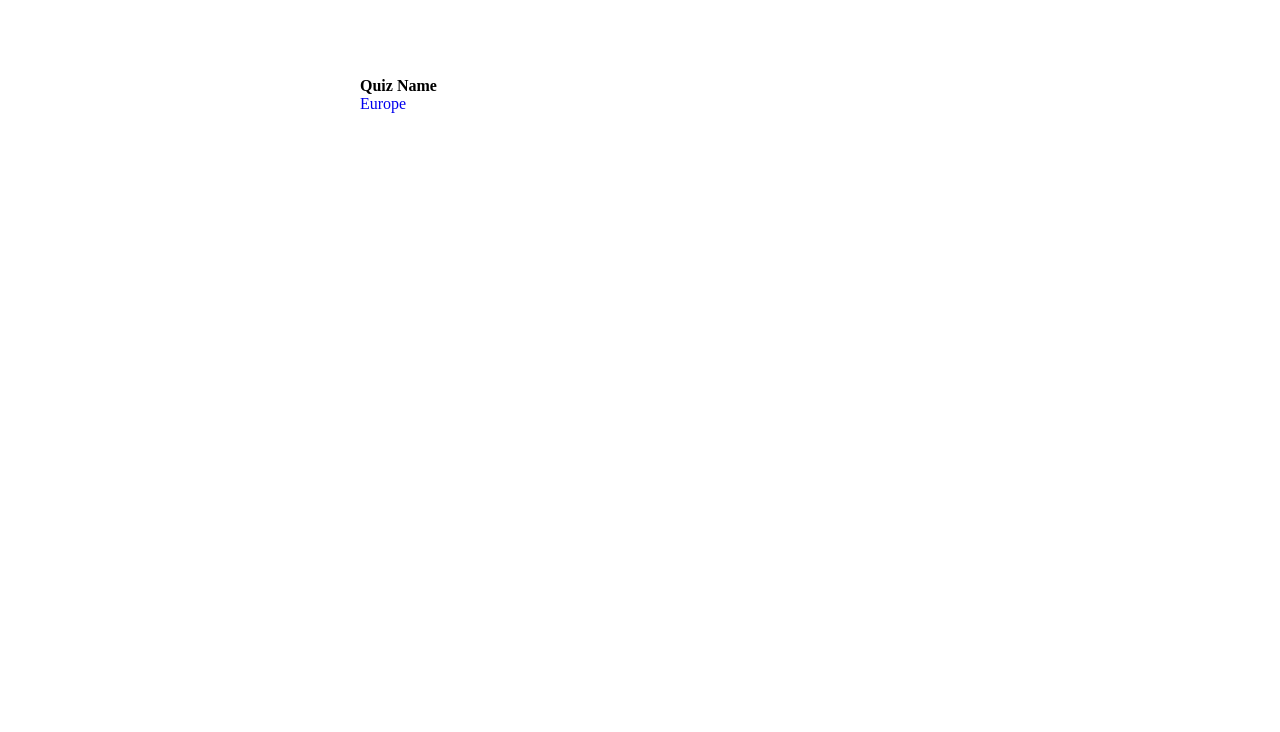
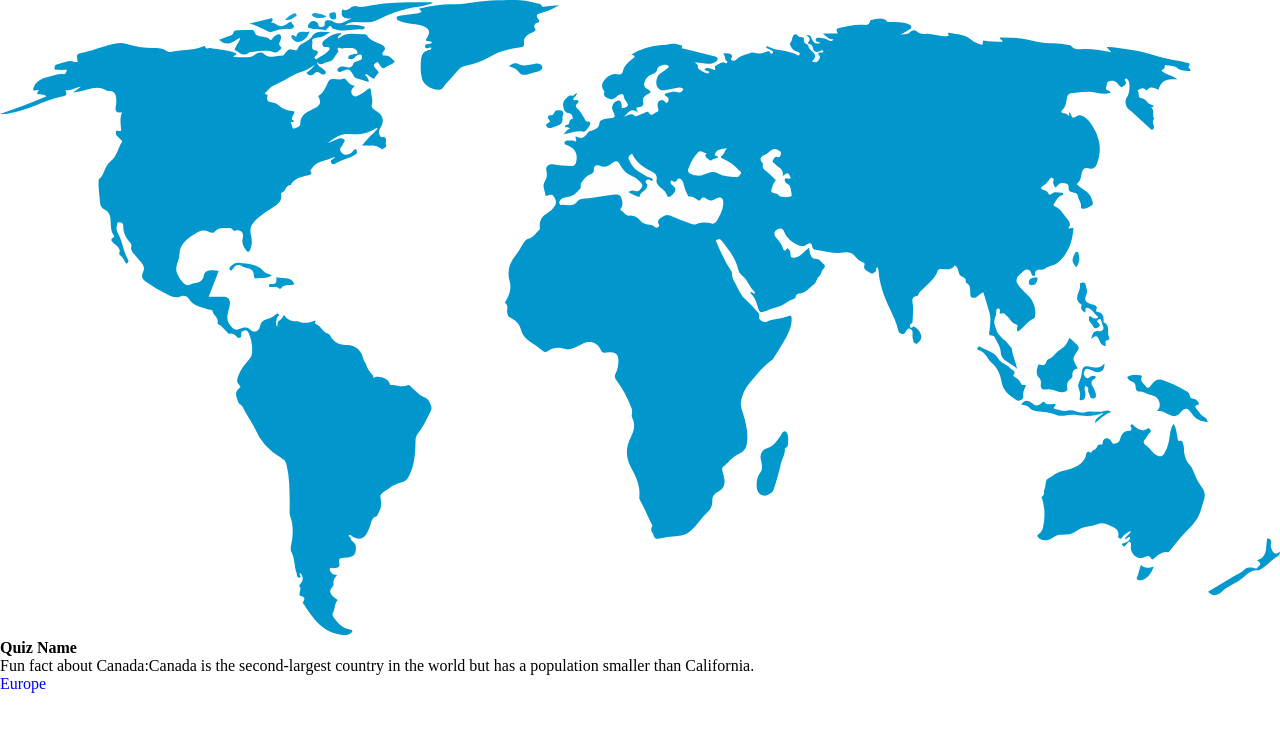
Before and after one commit to vanjazeli/geo-dash, a React (Vite) app: page / in a window 1280 px wide. Shown: the top 732 px of the page. Built offline with nearby package versions, Linux system fonts and the light colour scheme; data requests are answered from the project's data file; a web font is replaced by a local one.

Commit message:
Feat: Add Menu component

```diff
--- a/src/components/containers/Menu.tsx
+++ b/src/components/containers/Menu.tsx
@@ -1,20 +1,28 @@
 import { Link } from 'react-router-dom';
 
 import { QuizType } from '../../types/QuizType';
+import { FunFactType } from '../../types/FunFactType';
 
 type MenuPropsType = {
 	heading: string;
+	funFact?: FunFactType | null;
 	items: QuizType[] | null;
 };
 
-const Menu = ({ heading, items }: MenuPropsType) => {
+const Menu = ({ heading, funFact, items }: MenuPropsType) => {
 	return (
 		<div className="menu">
 			<h1 className="menu__heading">{heading}</h1>
+			{funFact && (
+				<div className="menu__fact">
+					<span className="menu__fact-heading">Fun fact about {funFact.country}:</span>
+					<span className="menu__fact-description">{funFact.fact}</span>
+				</div>
+			)}
 			<ul className="menu__list">
 				{items?.map((item, itemIndex) => (
 					<li className="menu__item" key={itemIndex}>
-						<Link className="menu__link" to={`/${item.flagUrl}`}>
+						<Link className="menu__link hover-default" to={`/${item.flagUrl}`}>
 							{item.name}
 						</Link>
 					</li>
--- a/src/components/pages/IndexPage.tsx
+++ b/src/components/pages/IndexPage.tsx
@@ -1,17 +1,35 @@
-import { Link } from 'react-router-dom';
+import { useEffect, useState } from 'react';
+import fetchData from '../../services/fetchData';
+
 import Menu from '../containers/Menu';
 
 import { QuizType } from '../../types/QuizType';
+import { FunFactType } from '../../types/FunFactType';
 
 type IndexPageProps = {
 	quizes: QuizType[] | null;
 };
 
 const IndexPage = ({ quizes }: IndexPageProps) => {
+	const [funFact, setFunFact] = useState<FunFactType | null>(null);
+
+	useEffect(() => {
+		fetchData('http://localhost:8001/funFacts', (data) => {
+			const randomIndex = Math.floor(Math.random() * data.length);
+			setFunFact(data[randomIndex]);
+		});
+		return setFunFact(null);
+	}, []);
+
 	return (
 		<>
-			<div className="wrap">
-				<Menu heading="Quiz Name" items={quizes} />
+			<div className="page-wrap">
+				<div className="page-wrap__background-wrap">
+					<img className="page-wrap__background" src="images/world-map.svg" alt="background" />
+				</div>
+				<div className="page-wrap__wrap">
+					<Menu heading="Quiz Name" funFact={funFact} items={quizes} />
+				</div>
 			</div>
 		</>
 	);
--- /dev/null
+++ b/src/styles/components/_menu.scss
@@ -0,0 +1,52 @@
+// ========================================
+// menu
+// ========================================
+
+.menu__heading {
+	font-size: 80px;
+	margin-bottom: 20px;
+	text-align: center;
+	color: $white;
+}
+
+.menu__fact {
+	@include flex-c-c;
+	flex-direction: column;
+	margin-bottom: 40px;
+}
+
+.menu__fact-heading {
+	font-size: 32px;
+	color: $gray-mid;
+	margin-bottom: 10px;
+}
+
+.menu__fact-description {
+	font-size: 24px;
+	color: $gray-mid;
+	text-align: center;
+}
+
+.menu__list {
+	> :not(:last-child) {
+		margin-bottom: 20px;
+	}
+}
+
+.menu__link {
+	padding: 16px;
+	font-size: 32px;
+	display: inline-block;
+	width: 100%;
+	text-align: center;
+	background-color: $white;
+	color: $black;
+	border-radius: 5px;
+}
+
+.menu__message {
+	display: block;
+	font-size: 24px;
+	color: $white;
+	text-align: center;
+}
--- /dev/null
+++ b/src/types/FunFactType.ts
@@ -0,0 +1,4 @@
+export type FunFactType = {
+	country: string;
+	fact: string;
+};
```
